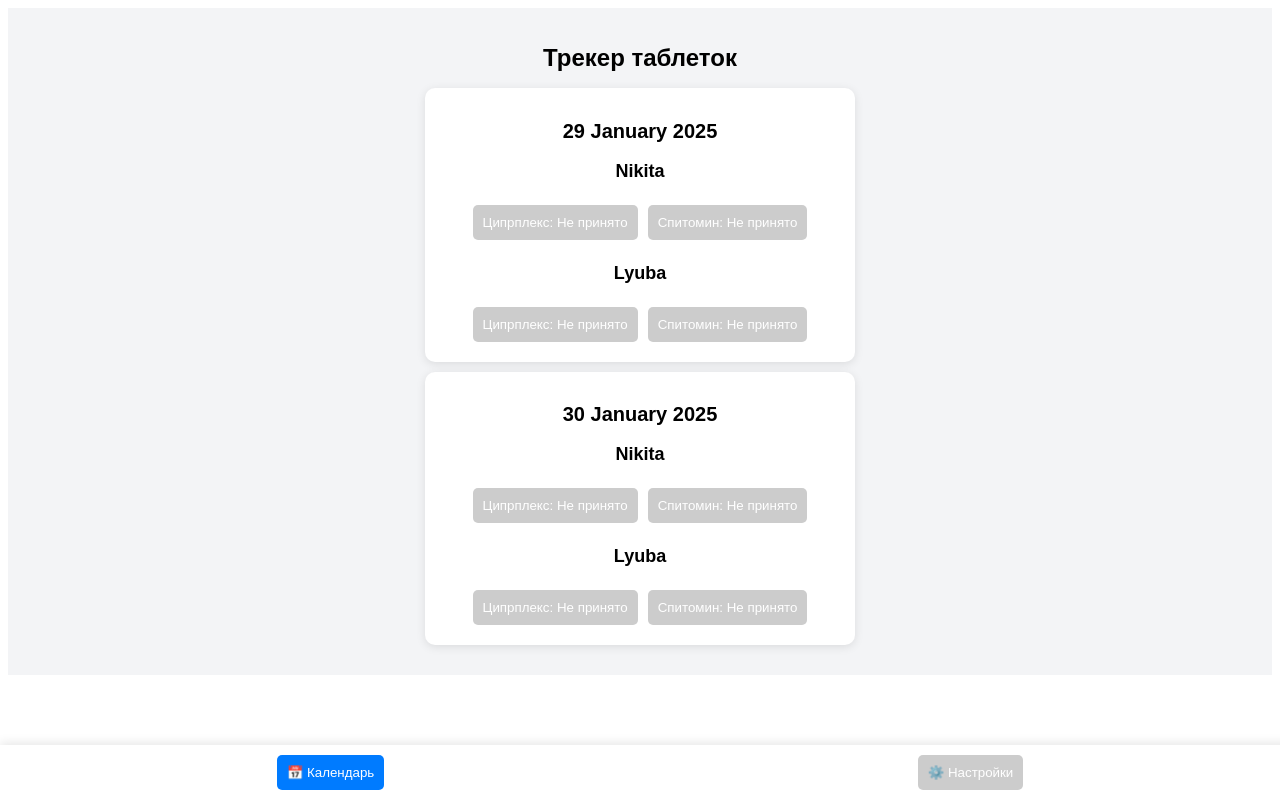
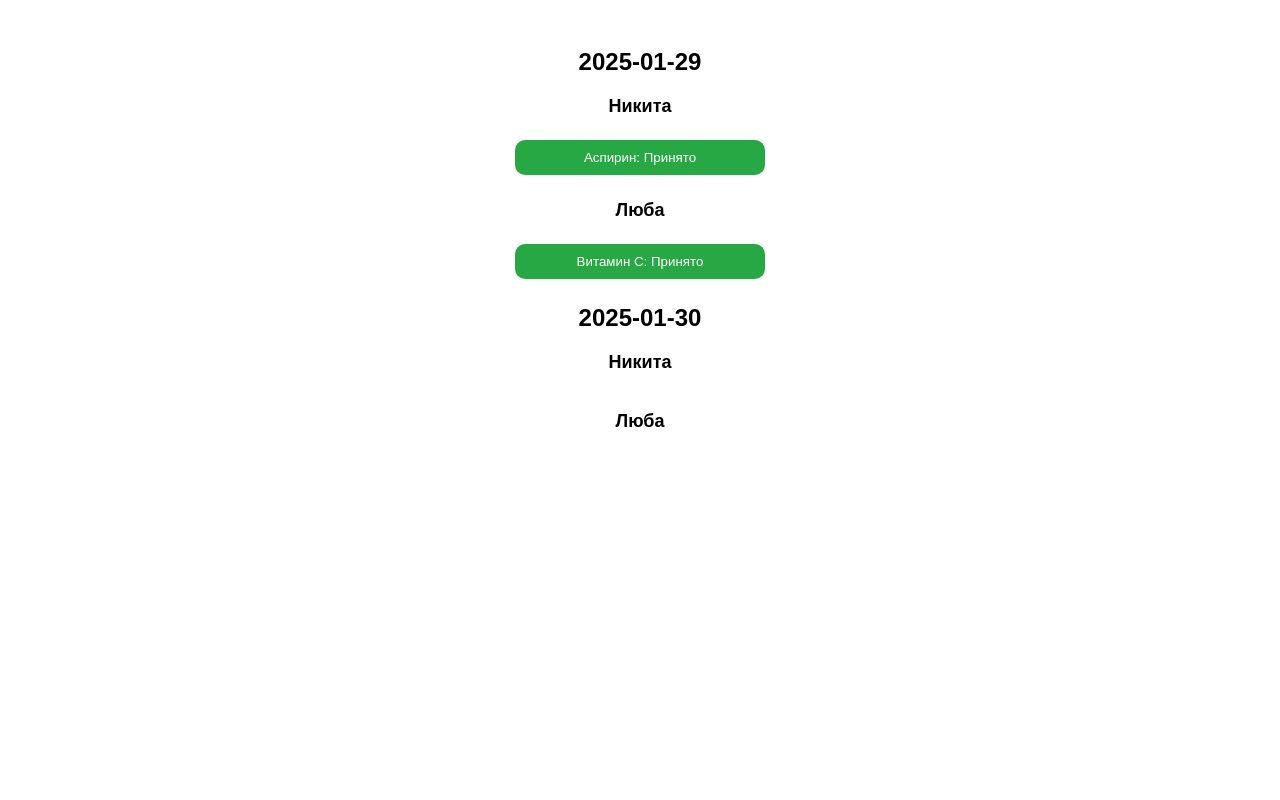
Before and after one commit to Discout/pill-tracker, a Next.js app: page / in a window 1280 px wide. Built offline with nearby package versions, Linux system fonts and the light colour scheme.

Commit message:
Update index.js

```diff
--- a/pages/index.js
+++ b/pages/index.js
@@ -1,125 +1,91 @@
-import { useState, useEffect } from "react";
-import { format, subDays, isBefore } from "date-fns";
+import React, { useState, useEffect } from "react";
 
-export default function PillTracker() {
-  const [activeTab, setActiveTab] = useState("calendar");
-  const [data, setData] = useState(null);
+const MedicationsTracker = () => {
+  const [medsState, setMedsState] = useState(() => {
+    const storedData = localStorage.getItem("medicationsData");
+    return storedData ? JSON.parse(storedData) : getInitialState();
+  });
 
   useEffect(() => {
-    const storedData = JSON.parse(localStorage.getItem("pill-tracker")) || generateInitialData();
-    const today = format(new Date(), "yyyy-MM-dd");
+    localStorage.setItem("medicationsData", JSON.stringify(medsState));
+  }, [medsState]);
 
-    if (!storedData.days[today]) {
-      storedData.days[today] = { Nikita: {}, Lyuba: {} };
+  function getInitialState() {
+    const today = new Date().toISOString().split("T")[0];
+    const yesterday = new Date();
+    yesterday.setDate(yesterday.getDate() - 1);
+    const yesterdayStr = yesterday.toISOString().split("T")[0];
+
+    return {
+      [yesterdayStr]: {
+        Никита: ["Аспирин"],
+        Люба: ["Витамин C"]
+      },
+      [today]: {
+        Никита: [],
+        Люба: []
       }
-
-    setData(storedData);
-  }, []);
-
-  useEffect(() => {
-    if (data) {
-      localStorage.setItem("pill-tracker", JSON.stringify(data));
-    }
-  }, [data]);
-
-  function generateInitialData() {
-    const today = format(new Date(), "yyyy-MM-dd");
-    const yesterday = format(subDays(new Date(), 1), "yyyy-MM-dd");
-    return {
-      days: {
-        [yesterday]: { Nikita: {}, Lyuba: {} },
-        [today]: { Nikita: {}, Lyuba: {} },
-      },
-      medications: { Nikita: ["Ципрплекс", "Спитомин"], Lyuba: ["Ципрплекс", "Спитомин"] },
     };
   }
 
-  function togglePill(day, user, pill) {
-    setData((prev) => {
-      const newDays = { ...prev.days };
-      if (!newDays[day]) newDays[day] = { Nikita: {}, Lyuba: {} };
-      newDays[day][user][pill] = !newDays[day][user][pill];
-      return { ...prev, days: newDays };
+  const togglePill = (date, user, med) => {
+    setMedsState((prevState) => {
+      const updatedState = { ...prevState };
+      updatedState[date][user] = updatedState[date][user].includes(med)
+        ? updatedState[date][user].filter((m) => m !== med)
+        : [...updatedState[date][user], med];
+      return updatedState;
     });
+  };
+
+  const addMedication = (user, med) => {
+    setMedsState((prevState) => {
+      const today = new Date().toISOString().split("T")[0];
+      return {
+        ...prevState,
+        [today]: {
+          ...prevState[today],
+          [user]: [...prevState[today][user], med]
         }
-
-  function addMedication(user, name) {
-    if (!data.medications[user].includes(name)) {
-      setData((prev) => {
-        return {
-          ...prev,
-          medications: { ...prev.medications, [user]: [...prev.medications[user], name] },
       };
     });
-    }
-  }
-
-  if (!data) return <p style={{ textAlign: "center", fontSize: "20px" }}>Загрузка...</p>;
+  };
 
   return (
-    <div style={{ fontFamily: "Arial, sans-serif", backgroundColor: "#f3f4f6", padding: "20px", textAlign: "center" }}>
-      <h1 style={{ fontSize: "24px", fontWeight: "bold" }}>Трекер таблеток</h1>
-
-      <div>
-        {activeTab === "calendar" && (
-          <>
-            {Object.entries(data.days)
-              .sort(([a], [b]) => (isBefore(new Date(a), new Date(b)) ? -1 : 1))
-              .map(([date, users]) => (
-                <div key={date} style={{ background: "white", padding: "15px", margin: "10px auto", maxWidth: "400px", borderRadius: "10px", boxShadow: "0 2px 10px rgba(0, 0, 0, 0.1)" }}>
-                  <h2 style={{ fontSize: "20px", marginBottom: "10px" }}>{format(new Date(date), "dd MMMM yyyy")}</h2>
-                  {Object.entries(users).map(([user, meds]) => (
-                    <div key={user}>
+    <div style={{ padding: "20px", fontFamily: "Arial, sans-serif" }}>
+      {Object.keys(medsState).map((date) => (
+        <div key={date} style={{ marginBottom: "20px" }}>
+          <h2 style={{ textAlign: "center" }}>{date}</h2>
+          {Object.keys(medsState[date]).map((user) => (
+            <div key={user} style={{ textAlign: "center", marginBottom: "20px" }}>
               <h3 style={{ fontSize: "18px", fontWeight: "bold" }}>{user}</h3>
-                      {data.medications[user].map((med) => (
+              <div style={{ display: "flex", flexDirection: "column", alignItems: "center" }}>
+                {medsState[date][user].map((med) => (
                   <button
                     key={med}
                     onClick={() => togglePill(date, user, med)}
                     style={{
-                            backgroundColor: meds[med] ? "#28a745" : "#ccc",
+                      backgroundColor: "#28a745",
                       color: "white",
                       padding: "10px",
-                            borderRadius: "5px",
-                            margin: "5px",
+                      borderRadius: "10px",
+                      margin: "5px 0",
                       cursor: "pointer",
                       border: "none",
+                      width: "80%",
+                      maxWidth: "250px",
                     }}
                   >
-                          {med}: {meds[med] ? "Принято" : "Не принято"}
+                    {med}: Принято
                   </button>
                 ))}
               </div>
-                  ))}
-                </div>
-              ))}
-          </>
-        )}
-
-        {activeTab === "settings" && (
-          <div style={{ background: "white", padding: "20px", margin: "10px auto", maxWidth: "400px", borderRadius: "10px", boxShadow: "0 2px 10px rgba(0, 0, 0, 0.1)" }}>
-            <h2 style={{ fontSize: "20px", marginBottom: "10px" }}>Настройки</h2>
-            {Object.keys(data.medications).map((user) => (
-              <div key={user}>
-                <h3>{user}</h3>
-                {data.medications[user].map((med, index) => (
-                  <div key={index}>
-                    {med} <button onClick={() => addMedication(user, prompt("Введите название новой таблетки"))}>➕</button>
             </div>
           ))}
         </div>
       ))}
     </div>
-        )}
-      </div>
+  );
+};
 
-      <div style={{ position: "fixed", bottom: 0, left: 0, width: "100%", background: "white", padding: "10px", display: "flex", justifyContent: "space-around", boxShadow: "0 -2px 10px rgba(0,0,0,0.1)" }}>
-        <button onClick={() => setActiveTab("calendar")} style={{ padding: "10px", border: "none", background: activeTab === "calendar" ? "#007bff" : "#ccc", color: "white", borderRadius: "5px" }}>
-          📅 Календарь
-        </button>
-        <button onClick={() => setActiveTab("settings")} style={{ padding: "10px", border: "none", background: activeTab === "settings" ? "#007bff" : "#ccc", color: "white", borderRadius: "5px" }}>
-          ⚙️ Настройки
-        </button>
-      </div>
-    </div>
-  );
-}
+export default MedicationsTracker;
```
Lines whose indentation alone changed are shown as unchanged.
